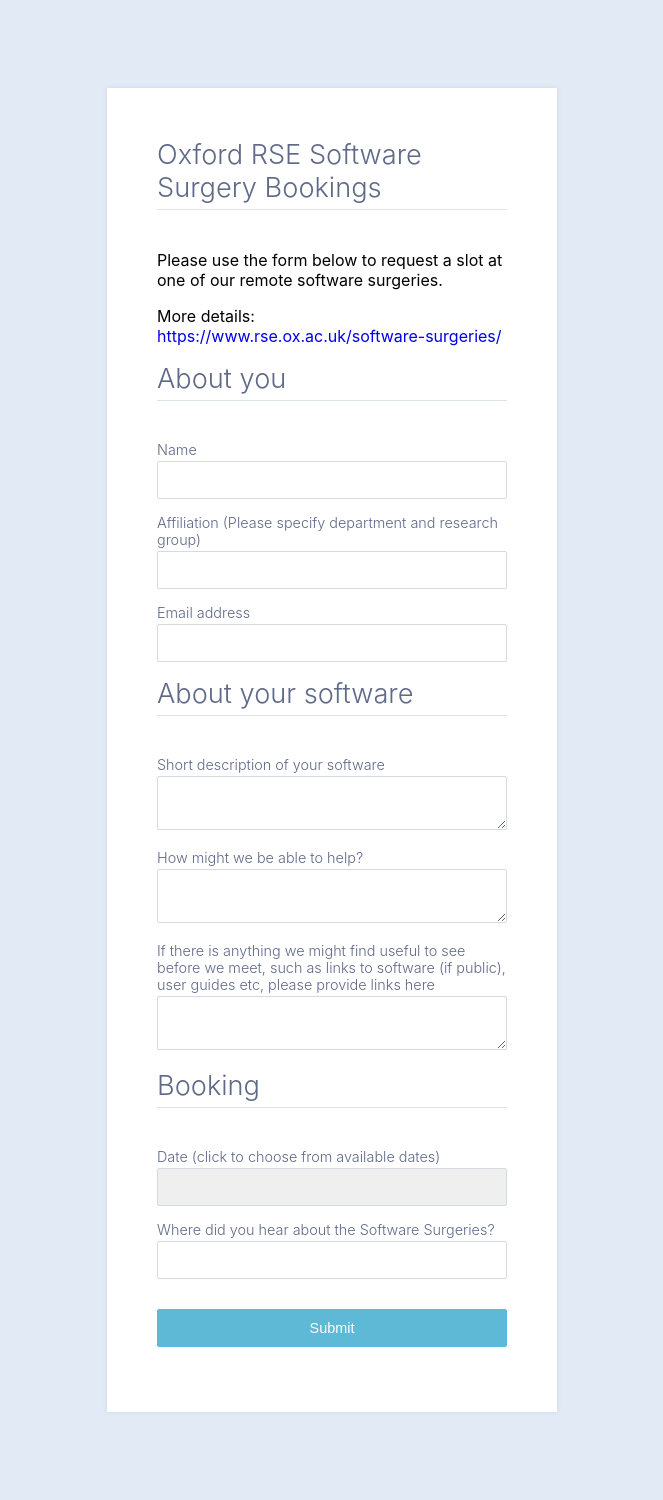
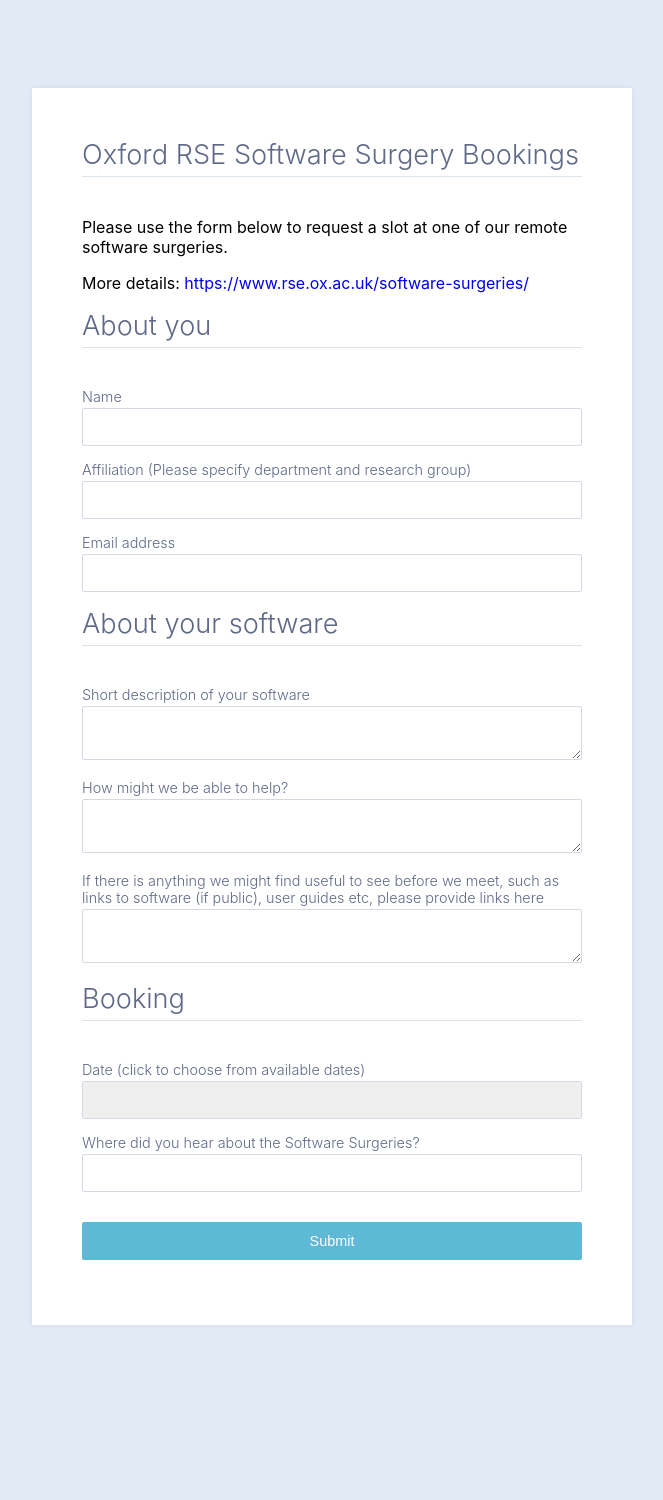
Before and after one commit to martinjrobins/software_surgeries, a Flask app: template templates/booking.html in a window 1280 px wide. Shown: the whole page, without its empty margins (308-971 px from the left). After the commit the page ends 1325 px from the top, so only its background shows below. Run offline with Flask 2, Linux system fonts and the light colour scheme; the template is opened without the code that fills it: values that come from a table or form of the project are taken from there, others are empty; some libraries are stand-ins or nearby versions.

Commit message:
widen form

```diff
--- a/static/css/forms.css
+++ b/static/css/forms.css
@@ -24,7 +24,7 @@
 
 .formwrapper {
   background: white;
-  width: 350px;
+  width: 500px;
   box-shadow: 0 0 5px rgba(65, 67, 144, 0.1);
   padding: 50px;
 }
```
